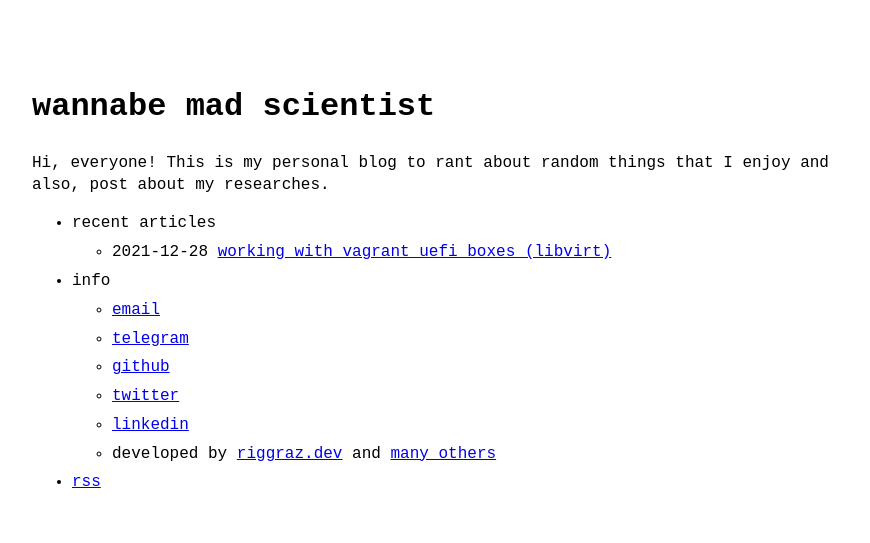
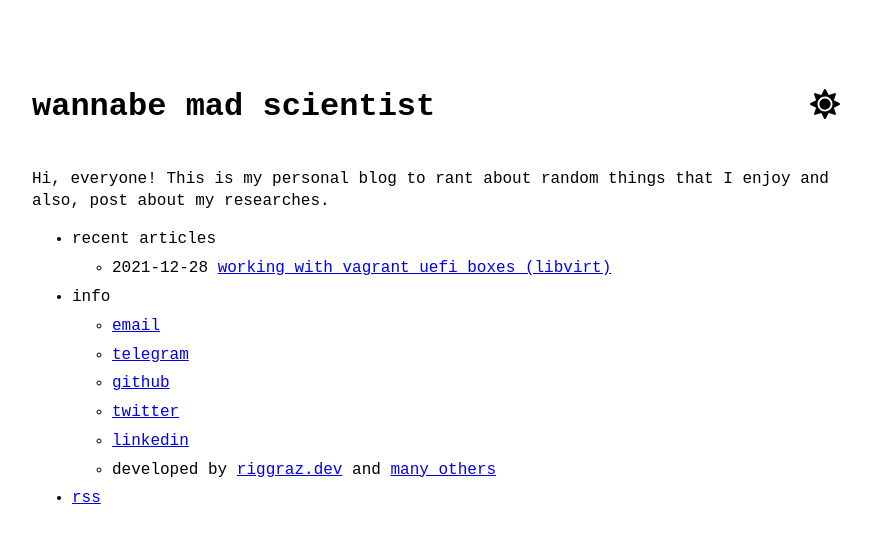
Before and after one commit to riggraz/no-style-please, a Jekyll site: the page built from index.md, in a window 1280 px wide. Shown: the top 543 px of the page, without its empty margins (188-1058 px from the left). Built offline with Jekyll 4.4.1, drawn with Linux system fonts in a browser that asks for light colours.

Commit message:
Add theme toggler

```diff
--- a/_config.yml
+++ b/_config.yml
@@ -9,7 +9,7 @@
 
 permalink: /:slug.html
 
-favicon: "assets/icons/logo-128x128.png" # name+extension of favicon (which must be put on the root folder)
+favicon: "assets/icons/logo-192x192.png" # name+extension of favicon (which must be put on the root folder)
 # goat_counter: "yoursitename" # put your GoatCounter name if you want to use GoatCounter analytics
 
 remote_theme: riggraz/no-style-please # if you are using GitHub Pages, change it to remote_theme: riggraz/no-style-please
--- a/_includes/head.html
+++ b/_includes/head.html
@@ -20,4 +20,5 @@
   <link rel="manifest" href="{{ "/manifest.json" | prepend: site.baseurl | prepend: site.url }}" />
   <link rel="apple-touch-icon" href="{{ "/assets/icons/logo-192x192.png" | relative_url }}" />
   <script type="text/javascript" src="{{ "/assets/js/sw.js" | prepend: site.baseurl | prepend: site.url }}"></script>
+  <script type="text/javascript" src="{{ "/assets/js/theme-toggle.js" | prepend: site.baseurl | prepend: site.url }}"></script>
 </head>
--- a/_layouts/home.html
+++ b/_layouts/home.html
@@ -2,7 +2,15 @@
 layout: default
 ---
 <header>
-  <h1>{{ site.title }}</h1>
+    <div id="theme-toggle" class="container">
+        <h1>{{ site.title }}</h1>
+        <div class="sun sun-logo">
+            <svg viewBox="0 0 512 512" width="30" title="sun">
+                <path d="M256 160c-52.9 0-96 43.1-96 96s43.1 96 96 96 96-43.1 96-96-43.1-96-96-96zm246.4 80.5l-94.7-47.3 33.5-100.4c4.5-13.6-8.4-26.5-21.9-21.9l-100.4 33.5-47.4-94.8c-6.4-12.8-24.6-12.8-31 0l-47.3 94.7L92.7 70.8c-13.6-4.5-26.5 8.4-21.9 21.9l33.5 100.4-94.7 47.4c-12.8 6.4-12.8 24.6 0 31l94.7 47.3-33.5 100.5c-4.5 13.6 8.4 26.5 21.9 21.9l100.4-33.5 47.3 94.7c6.4 12.8 24.6 12.8 31 0l47.3-94.7 100.4 33.5c13.6 4.5 26.5-8.4 21.9-21.9l-33.5-100.4 94.7-47.3c13-6.5 13-24.7.2-31.1zm-155.9 106c-49.9 49.9-131.1 49.9-181 0-49.9-49.9-49.9-131.1 0-181 49.9-49.9 131.1-49.9 181 0 49.9 49.9 49.9 131.1 0 181z" />
+            </svg>
+        </div>
+    </div>
+
   {%-if site.theme_config.show_description-%}
     <p>{{ site.description }}</p>
   {%-endif-%}
--- a/_sass/no-style-please.scss
+++ b/_sass/no-style-please.scss
@@ -31,6 +31,7 @@
   margin: 0;
   min-height: 100%;
   overflow-wrap: break-word;
+  transition: background-color 1s;
 }
 
 .post-meta { text-align: right; }
@@ -100,3 +101,21 @@
 .zoom:hover {
   transform: scale(1.5); /* (150% zoom - Note: if the zoom is too large, it will go outside of the viewport) */
 }
+
+.container {
+    display: flex;
+    justify-content: space-between;
+    margin-right: 2rem;
+}
+
+.sun{
+    font-size: 3.6rem;
+    width: fit-content;
+    height: fit-content;
+}
+
+.sun-logo{
+    opacity: 1;
+    transform: translateY(0) rotateZ(0deg);
+    transition: all 1s ease-out;
+}
--- /dev/null
+++ b/assets/js/theme-toggle.js
@@ -0,0 +1,37 @@
+document.addEventListener("DOMContentLoaded", main);
+
+function main() {
+    let bodyElement = document.getElementsByTagName("body")[0];
+    setTheme(bodyElement, getCurrentTheme(bodyElement));
+    themeToggle(bodyElement);
+}
+
+function themeToggle(element){
+    // Query for the theme toggler button
+    const button = document.querySelector('#theme-toggle');
+
+    if(button) {
+        // Add an event listener for a click
+        button.addEventListener('click', () => {
+            const currentTheme = getCurrentTheme(element);
+            const newTheme = (currentTheme == "light") ? "dark" : "light"
+            setTheme(element, newTheme);
+        });
+    }
+}
+
+function getCurrentTheme(element) {
+    let currentTheme = window.localStorage.getItem("theme");
+
+    if(!currentTheme) { currentTheme = element.getAttribute("a"); }
+
+    return currentTheme
+}
+
+function setTheme(element, theme) {
+    // Set a new theme to the body tag with attribute 'a'
+    element.setAttribute("a", theme);
+
+    // Save the switched theme to localStorage
+    window.localStorage.setItem("theme", theme)
+}
```
